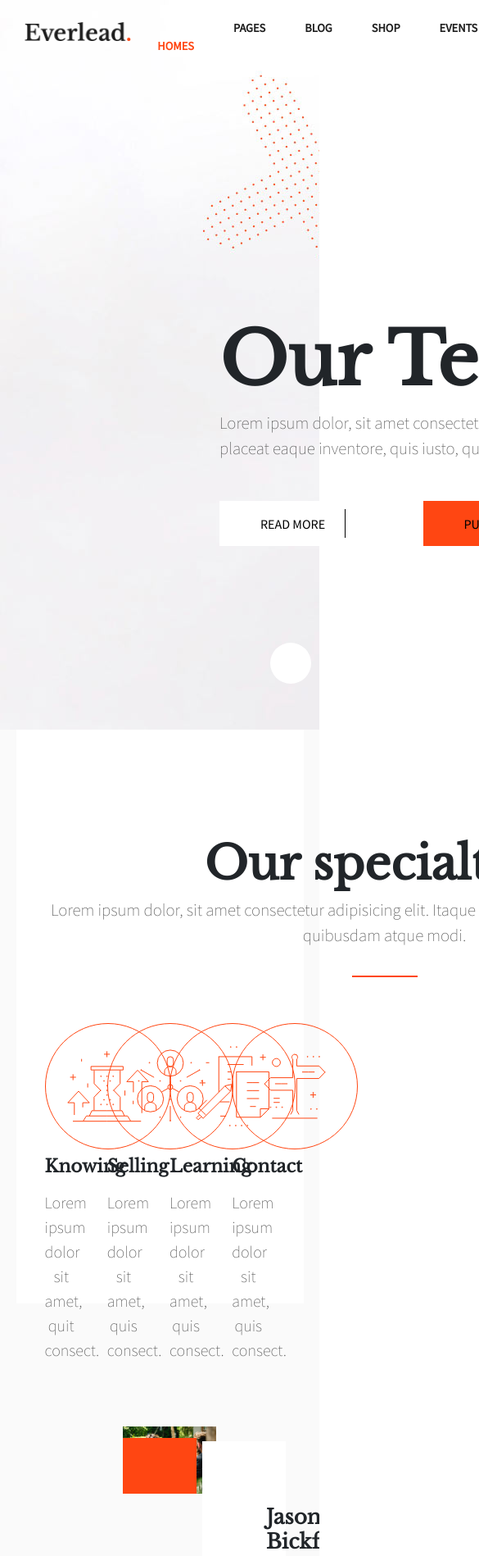
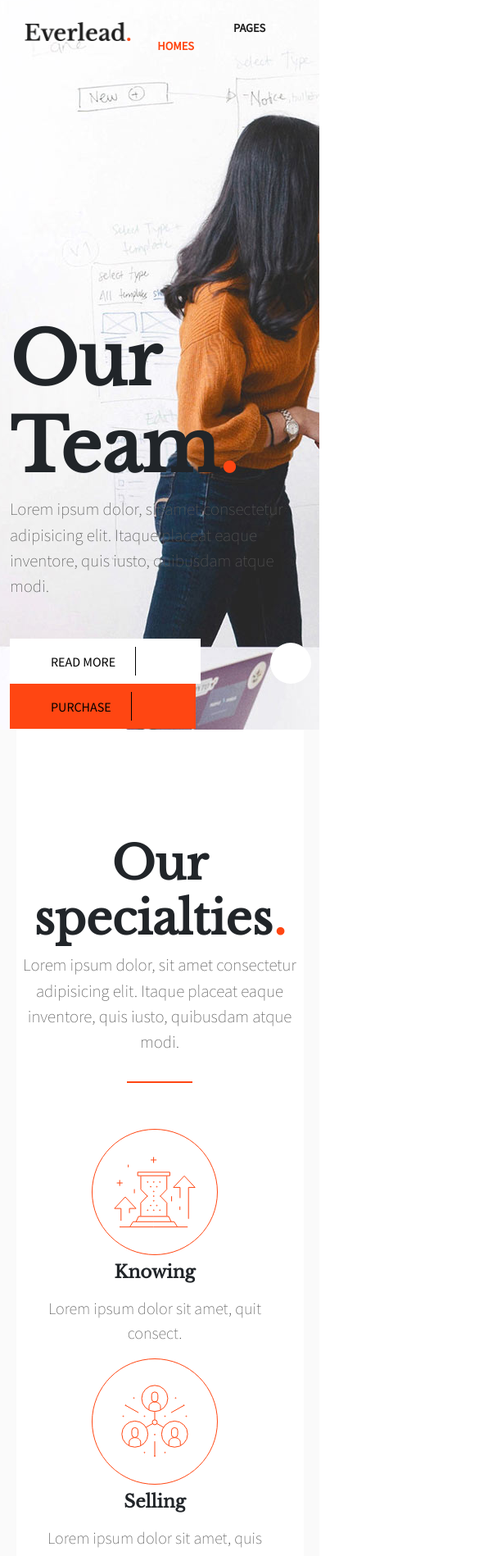
Before and after one commit to raffaelecapaldo/proj-html-vuejs, a Vue app: page / in a window 390 px wide. Shown: the top 1898 px of the page at 82% size, 585 px wide, since content can reach past the window. Built offline with nearby package versions, Linux system fonts and the light colour scheme; a web font is replaced by a local one.

Commit message:
Added a layout more responsive from 992px

```diff
--- a/src/components/Footer.vue
+++ b/src/components/Footer.vue
@@ -2,8 +2,8 @@
     <footer>
         <div class="top">
             <div class="container">
-                <div class="row">
-                    <div class="col-3 pb-5">
+                <div class="row ">
+                    <div class="col-12 col-lg-3 pb-5">
                         <h2 class="title mb-3">About</h2>
                         <div class="orange-line mb-3"></div>
                         <p class="subtext">We created Everlead to effectively become the
@@ -14,7 +14,7 @@
                             <i class="fa-brands fa-square-twitter"></i>
                         </div>
                     </div>
-                    <div class="col-3 pb-5">
+                    <div class="col-12 col-lg-3 pb-5">
                         <h2 class="title mb-3">Twitter</h2>
                         <div class="orange-line mb-3"></div>
                         <div class="tweet d-flex ">
@@ -29,7 +29,7 @@
                         </div>
 
                     </div>
-                    <div class="col-3 pb-5">
+                    <div class="col-12 col-lg-3 pb-5">
                         <h2 class="title mb-3">Important links</h2>
                         <div class="orange-line mb-3"></div>
                         <ul>
@@ -50,7 +50,7 @@
                             </a>
                         </ul>
                     </div>
-                    <div class="col-3 pb-5 contacts">
+                    <div class="col-12 col-lg-3 pb-5 contacts">
                         <h2 class="title mb-3">Contact me</h2>
                         <div class="orange-line mb-3"></div>
                         <p class="subtext m-1"><i class="fa-regular fa-location-dot"></i>457 BigBlue street, 10013</p>
--- a/src/components/Main.vue
+++ b/src/components/Main.vue
@@ -26,7 +26,7 @@
                 </div>
             </div>
             <div class="leader">
-                <div class="container position-relative d-flex gap-5 justify-content-between">
+                <div class="container position-relative d-flex flex-column flex-lg-row align-items-center gap-5 gap-lg-5 justify-content-between">
                     <div class="info">
                         <h2 class="black-title fs-2">Creative Leader <span class="orange-dot">.</span></h2>
                         <div class="orange-line"></div>
@@ -180,5 +180,19 @@ export default {
     }
 }
 
+@media screen and (max-width:992px) {
+    .specialties {
+        height: 1600px;
+        .top-s {
+            width: 100%;
+        }
+    }
+
+    .ceo {
+        padding-left:50px;
+    }
+
+
+}
 
 </style>
--- a/src/components/sub/CeoSlider.vue
+++ b/src/components/sub/CeoSlider.vue
@@ -16,10 +16,12 @@
                 <h3 class="black-title fs-2">Jason Bickford</h3>
                 <p class="subtext fs-6">Founder and Executive Director</p>
                 <div class="orange-line"></div>
-                    <p class="subtext fs-5">Lorem ipsum dolor sit amet, consectetur adipiscing elit, sed do eiusmod tempor incidunt ut labore et dolore magna aliqua...</p>
+                <p class="subtext fs-5">Lorem ipsum dolor sit amet, consectetur adipiscing elit, sed do eiusmod tempor
+                    incidunt ut labore et dolore magna aliqua...</p>
                 <div class="social"><i class="fa-brands fa-linkedin"></i>
                     <i class="fa-brands fa-facebook"></i>
-                        <i class="fa-brands fa-square-twitter"></i></div>
+                    <i class="fa-brands fa-square-twitter"></i>
+                </div>
             </div>
         </div>
     </div>
@@ -27,7 +29,7 @@
 
 <script>
 export default {
-        name:'CeoSlider',
+    name: 'CeoSlider',
     data() {
         return {
             images: [
@@ -35,7 +37,7 @@
                 'h1-img-02.jpg',
                 'h1-img-03.jpg'
             ],
-                current:0
+            current: 0
         }
     },
     methods: {
@@ -63,62 +65,81 @@
 
 <style lang="scss" scoped>
 .ceo-slider {
-    padding-bottom:100px;
+    padding-bottom: 100px;
+
     img {
         width: 100%
+    }
 
-    }
     position: relative;
 }
 
 .ceo-info {
-    padding:30px;
+    padding: 30px;
     background-color: white;
     height: fit-content;
     width: 90%;
     position: absolute;
-    top:10%;
-    left:85%;
+    top: 10%;
+    left: 85%;
 
 }
 
 .social {
     i {
-        font-size:1.5rem;
-        margin-left:5px;
-        color:$orange;
-        cursor:pointer;
+        font-size: 1.5rem;
+        margin-left: 5px;
+        color: $orange;
+        cursor: pointer;
+
         &:hover {
-            color:#1e1e1e;
+            color: #1e1e1e;
         }
     }
 }
 
 .slider-buttons {
-    position:absolute;
-    bottom:0;
-    left:0px;
+    position: absolute;
+    bottom: 0;
+    left: 0px;
 }
 
 .ceo-img {
-    position:relative;
+    position: relative;
 }
 
 button {
     background-color: $orange;
-    border:none;
-    padding:10px;
-    font-size:2rem;
-    color:white;
+    border: none;
+    padding: 10px;
+    font-size: 2rem;
+    color: white;
 }
 
 .ceo-slider {
     width: 50%
 }
+
 .svg-absolute {
-    left:1100px;
-    top:-100px;
+    left: 1100px;
+    top: -100px;
     height: 300px;
     width: 60%;
 }
+
+@media screen and (max-width: 992px) {
+    .ceo-info {
+        position:static;
+    }
+
+    .ceo-slider {
+        width: 100%;
+    }
+
+    .ceo {
+        display: flex;
+        justify-content: center;
+    }
+}
+
 </style>
--- a/src/components/sub/ContactUs.vue
+++ b/src/components/sub/ContactUs.vue
@@ -1,6 +1,6 @@
 <template>
     <div class="contact-us">
-        <div class="container d-flex gap-2 justify-content-between">
+        <div class="container d-block d-lg-flex gap-2 justify-content-between">
             <div class="map">
                 <img class="img-fluid" src="/img/h1-contact-rev-01.png" alt="map">
                 <div class="pointer l1">
@@ -27,7 +27,7 @@
                     <div class="form-input">
                         <input class="textinput me-1" type="text" placeholder="Your name">
                         <input class="textinput mb-3" type="mail" placeholder="Your email">
-                        <textarea class="p-0 d-block textarea mb-5" rows="5" cols="72" placeholder="Your message..."></textarea>
+                        <textarea class="p-0 d-block textarea  mb-lg-5" rows="5" cols="72" placeholder="Your message..."></textarea>
                         <a class="me-3 text-uppercase  buttoncta vorange" href="#">
           <div class=" btn-content d-flex align-items-center">send
             <div class="delimiter  ms-4 me-3"></div>
@@ -132,4 +132,21 @@ input, textarea {
     }
 }
 
+@media screen and (max-width:992px) {
+    .map {
+        width: 100%;
+    }
+
+    .form {
+        width: 100%;
+        margin-top:50px;
+
+        .textarea{
+            padding:0;
+            width: 100%;
+        }
+
+    }
+}
+
 </style>
--- a/src/components/sub/Events.vue
+++ b/src/components/sub/Events.vue
@@ -67,4 +67,10 @@
         }
     }
 }
+
+@media screen and (max-width:992px) {
+    .events-container {
+        width: 100%;
+    }
+}
 </style>
--- a/src/components/sub/Hero.vue
+++ b/src/components/sub/Hero.vue
@@ -101,6 +101,10 @@ export default {
   background-position-y: -90px;
 }
 
+.bg1, .bg2, .bg3 {
+  background-position: center;
+}
+
 .bg1 {
   background-image: url('/img/h1-rev-img-01.jpg');
 }
@@ -137,4 +141,14 @@ export default {
   }
 
 }
+
+@media screen and (max-width:992px)  {
+  .wrapper {
+    width: 100%;
+    margin-left:0;
+    .arrow-left, .arrow-right {
+      top:200px;
+    }
+  }
+}
 </style>
--- a/src/components/sub/LatestNews.vue
+++ b/src/components/sub/LatestNews.vue
@@ -7,7 +7,7 @@
     <div class="bottom">
         <div class="container">
             <div class="row">
-                <div class="col-4 pe-3" v-for="item in news">
+                <div class="col-12 col-lg-4 pe-3" v-for="item in news">
                     <div class="news-image position-relative">
                         <div class="tag"><i class="fa-solid fa-tag me-2"></i>Business, Leading</div>
                         <img class="img-fluid" :src="'/img/' + item.image" :alt="item.title">
--- a/src/components/sub/Logos.vue
+++ b/src/components/sub/Logos.vue
@@ -1,8 +1,8 @@
 <template>
     <div class="logos pt-4">
         <div class="container">
-            <div class="row">
-                <div v-for="logo in logos" class="colmax5">
+            <div class="d-flex logo flex-column flex-lg-row gap-3 gap-lg-0 align-items-center justify-content-between">
+                <div v-for="logo in logos" >
                     <img  @mouseover="logo.hover = true" @mouseleave="logo.hover = false" :src="logo.hover ? '/img/' + logo.imageHover : '/img/' + logo.image" alt="">
                 </div>
             </div>
@@ -31,5 +31,16 @@
         flex: 0 0 auto;
     width: 20%;
     }
+
+
+}
+
+@media (max-width: 992px) {
+    .logo {
+        margin-top:360px;
+
+    }
+
+
 }
 </style>
--- a/src/components/sub/Navbar.vue
+++ b/src/components/sub/Navbar.vue
@@ -37,6 +37,7 @@ export default {
 .nav-container {
     width: 90%;
     margin: 0 auto;
+    overflow: hidden;
 
 
     .logo {
--- a/src/components/sub/SpecialItem.vue
+++ b/src/components/sub/SpecialItem.vue
@@ -1,5 +1,5 @@
 <template>
-    <div v-for="card in cards" class="col-3 pe-4 text-center d-flex flex-column gap-2">
+    <div v-for="card in cards" class="col-12 col-lg-3 pe-4 text-center d-flex flex-column gap-2">
         <div class="svg">
             <img :src="'/svg/'+ card.image" :alt="card.title">
         </div>
--- a/src/components/sub/Testimonials.vue
+++ b/src/components/sub/Testimonials.vue
@@ -136,4 +136,10 @@ button {
 .title {
     container-type: inline-size;
 }
+
+@media screen and (max-width:992px) {
+    .left-arrow, .right-arrow {
+        top:50px;
+    }
+}
 </style>
```
Lines whose indentation alone changed are shown as unchanged.
